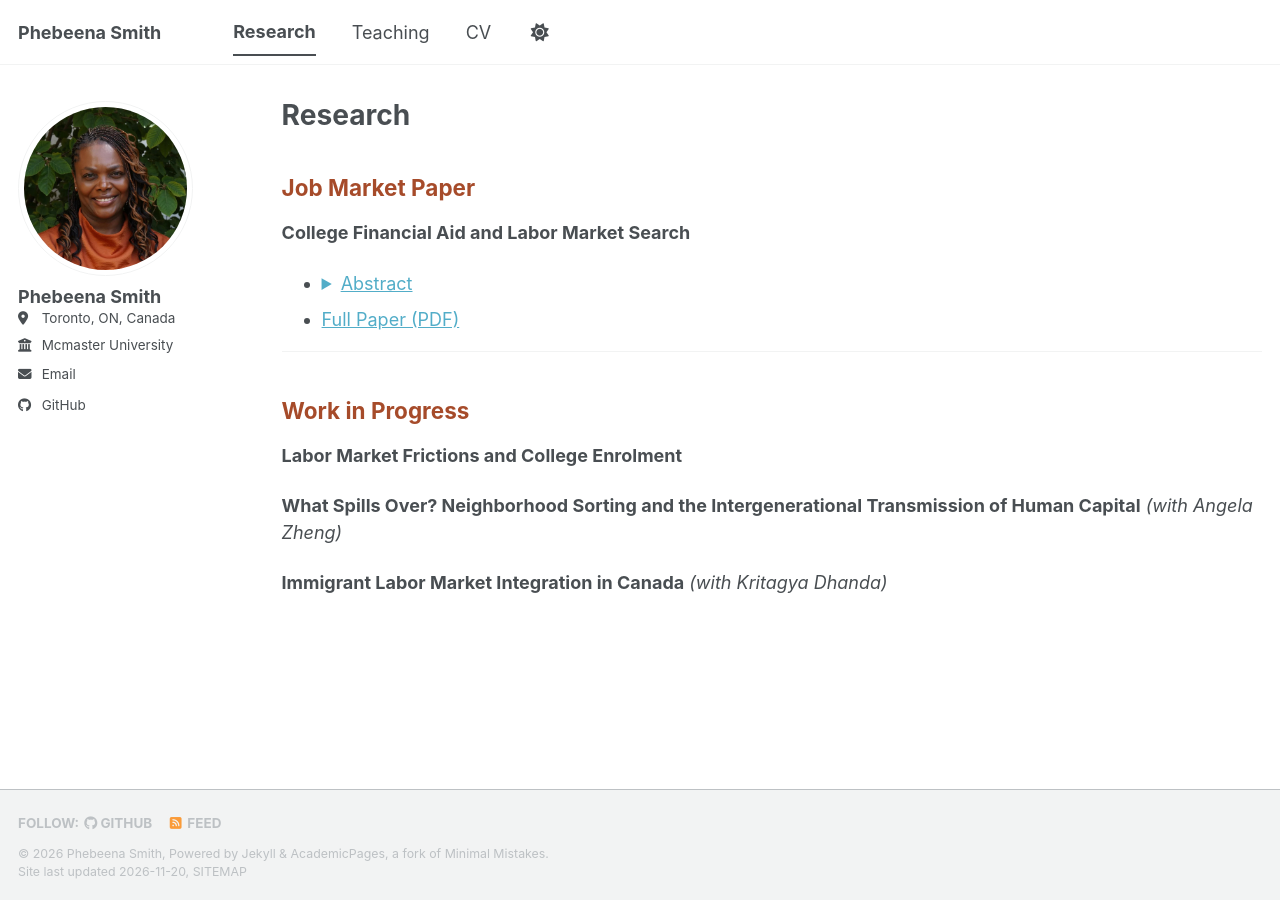
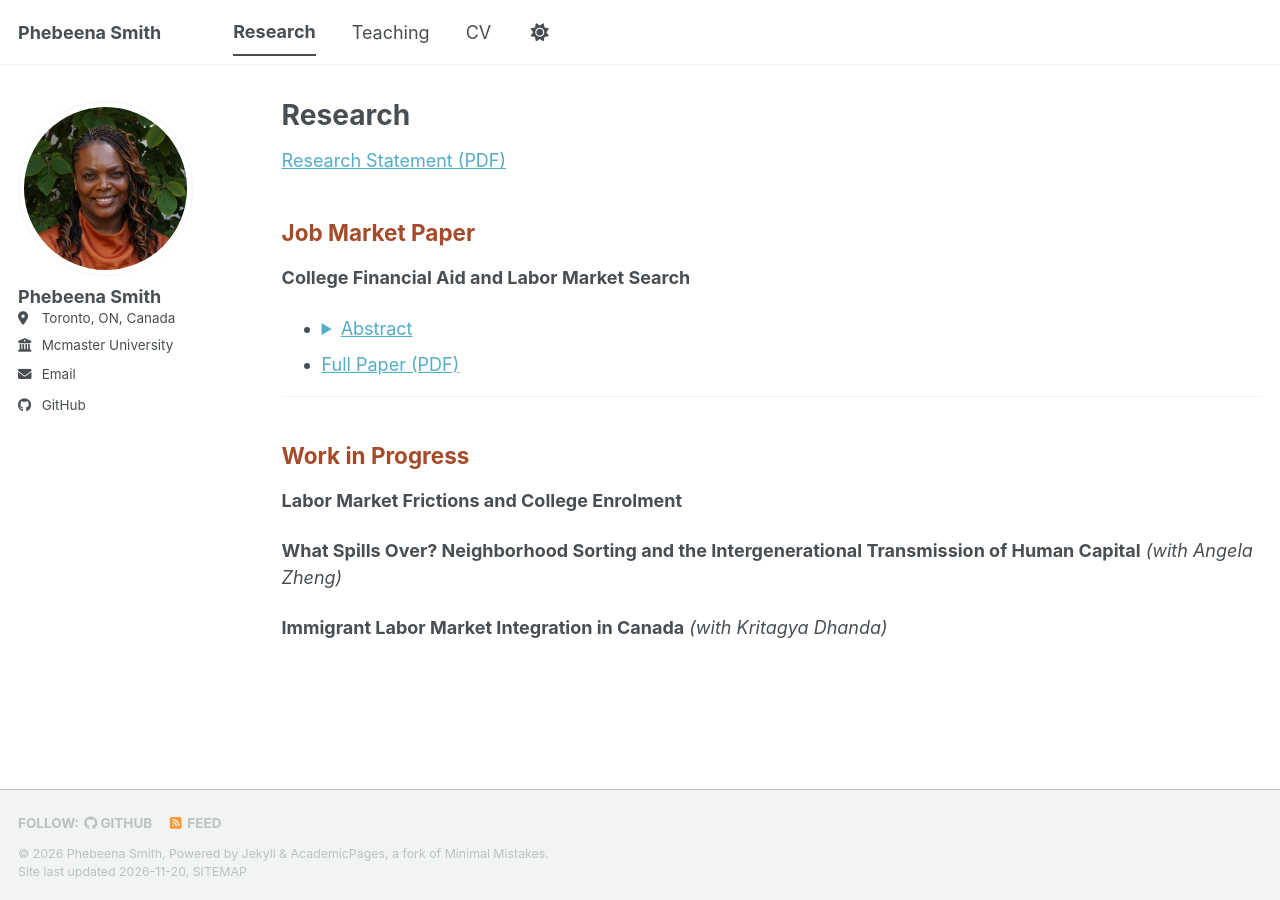
Before and after one commit to phebeenasmith/phebeenasmith.github.io, a Jekyll site: the page built from _pages/publications.html, in a window 1280 px wide. Built offline with Jekyll 4.4.1, drawn with Linux system fonts in a browser that asks for light colours; a style sheet for code colours, icons or effects is not loaded.

Commit message:
Update publications.html

```diff
--- a/_pages/publications.html
+++ b/_pages/publications.html
@@ -4,6 +4,14 @@ title: "Research"
 permalink: /publications/
 author_profile: true
 ---
+
+<p>
+  <a href="{{ '/files/Research_Statement.pdf' | relative_url }}"
+     style="color: #52adc8;">
+    Research Statement (PDF)
+  </a>
+</p>
+
 
 <h2 style="color: #A64B2A;">Job Market Paper</h2>
 
```
